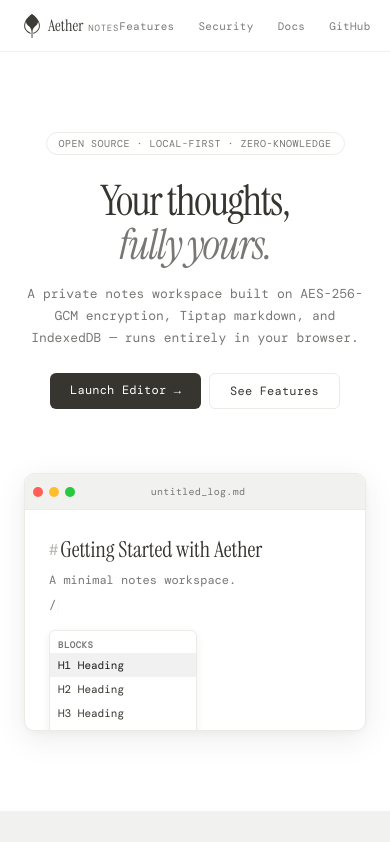
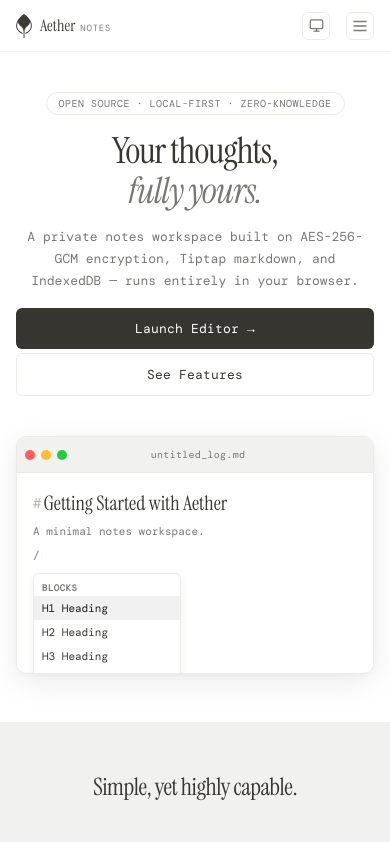
Before and after one commit to joshuasarmiento/aethernotes, a Vue app: page / in a window 390 px wide. Shown: the top 842 px of the page. Built offline with nearby package versions, Linux system fonts and the light colour scheme.

Commit message:
docs: make landing page and documentation page mobile first responsive

```diff
--- a/src/views/LandingPage.vue
+++ b/src/views/LandingPage.vue
@@ -3,7 +3,7 @@
     <!-- Header Navigation -->
     <header class="header font-ui">
       <div class="header-container">
-        <div class="logo">
+        <router-link to="/" class="logo">
           <svg class="logo-icon" width="16" height="24" viewBox="0 0 333 510" fill="none"
             xmlns="http://www.w3.org/2000/svg">
             <path
@@ -11,13 +11,9 @@
               fill="currentColor" />
           </svg>
           <span class="logo-text font-display">Aether <span class="logo-notes font-ui">Notes</span></span>
-        </div>
-        <nav class="nav-links">
-          <a href="#features">Features</a>
-          <a href="#security">Security</a>
-          <router-link to="/docs">Docs</router-link>
-          <a href="https://github.com/joshuasarmiento/aethernotes" target="_blank" rel="noopener">GitHub</a>
+        </router-link>
 
+        <div class="header-right">
           <!-- Theme toggle -->
           <button class="theme-toggle" @click="cycleTheme"
             :aria-label="`Switch theme (current: ${settingsStore.theme})`">
@@ -44,10 +40,42 @@
             </svg>
           </button>
 
+          <nav class="nav-links">
+            <a href="#features">Features</a>
+            <a href="#security">Security</a>
+            <router-link to="/docs">Docs</router-link>
+            <a href="https://github.com/joshuasarmiento/aethernotes" target="_blank" rel="noopener">GitHub</a>
             <router-link to="/note" class="cta-btn">Launch App →</router-link>
           </nav>
+
+          <!-- Mobile Menu Button -->
+          <button class="menu-toggle" @click="toggleMobileMenu" :aria-expanded="mobileMenuOpen" aria-label="Toggle menu">
+            <svg v-if="!mobileMenuOpen" xmlns="http://www.w3.org/2000/svg" width="18" height="18" viewBox="0 0 24 24" fill="none" stroke="currentColor" stroke-width="2" stroke-linecap="round" stroke-linejoin="round">
+              <line x1="4" x2="20" y1="12" y2="12" />
+              <line x1="4" x2="20" y1="6" y2="6" />
+              <line x1="4" x2="20" y1="18" y2="18" />
+            </svg>
+            <svg v-else xmlns="http://www.w3.org/2000/svg" width="18" height="18" viewBox="0 0 24 24" fill="none" stroke="currentColor" stroke-width="2" stroke-linecap="round" stroke-linejoin="round">
+              <line x1="18" x2="6" y1="6" y2="18" />
+              <line x1="6" x2="18" y1="6" y2="18" />
+            </svg>
+          </button>
+        </div>
       </div>
     </header>
+
+    <!-- Mobile Drawer Overlay -->
+    <Transition name="slide-down">
+      <div v-if="mobileMenuOpen" class="mobile-drawer font-ui">
+        <nav class="mobile-nav">
+          <a href="#features" @click="mobileMenuOpen = false">Features</a>
+          <a href="#security" @click="mobileMenuOpen = false">Security</a>
+          <router-link to="/docs" @click="mobileMenuOpen = false">Docs</router-link>
+          <a href="https://github.com/joshuasarmiento/aethernotes" target="_blank" rel="noopener" @click="mobileMenuOpen = false">GitHub</a>
+          <router-link to="/note" class="mobile-cta-btn" @click="mobileMenuOpen = false">Launch App →</router-link>
+        </nav>
+      </div>
+    </Transition>
 
     <!-- Hero Section -->
     <section class="hero-section">
@@ -256,6 +284,11 @@ import { useTheme } from '@/composables/useTheme';
 const settingsStore = useSettingsStore();
 useTheme();
 
+const mobileMenuOpen = ref(false);
+function toggleMobileMenu() {
+  mobileMenuOpen.value = !mobileMenuOpen.value;
+}
+
 function cycleTheme() {
   const themes: ('light' | 'dark' | 'system')[] = ['light', 'dark', 'system'];
   const nextIdx = (themes.indexOf(settingsStore.theme) + 1) % themes.length;
@@ -389,7 +422,6 @@ onUnmounted(() => {
   left: 0;
   right: 0;
   height: var(--topbar-height);
-  /* Use a solid color with opacity trick — rgba doesn't work with hex CSS vars */
   background-color: var(--bg);
   opacity: 0.97;
   border-bottom: 1px solid var(--border-subtle);
@@ -405,7 +437,13 @@ onUnmounted(() => {
   max-width: 1080px;
   height: 100%;
   margin: 0 auto;
+  padding: 0 var(--space-md);
+}
+
+@media (min-width: 768px) {
+  .header-container {
     padding: 0 var(--space-lg);
+  }
 }
 
 .logo {
@@ -437,10 +475,22 @@ onUnmounted(() => {
   font-family: 'DM Mono', monospace;
 }
 
+.header-right {
+  display: flex;
+  align-items: center;
+  gap: var(--space-md);
+}
+
+.nav-links {
+  display: none;
+}
+
+@media (min-width: 768px) {
   .nav-links {
     display: flex;
     align-items: center;
     gap: var(--space-lg);
+  }
 }
 
 .nav-links a {
@@ -479,6 +529,27 @@ onUnmounted(() => {
   border-color: var(--border);
 }
 
+/* Hamburger toggle */
+.menu-toggle {
+  display: flex;
+  align-items: center;
+  justify-content: center;
+  width: 28px;
+  height: 28px;
+  background: transparent;
+  border: 1px solid var(--border);
+  border-radius: var(--radius);
+  color: var(--text-secondary);
+  cursor: pointer;
+  padding: 0;
+}
+
+@media (min-width: 768px) {
+  .menu-toggle {
+    display: none;
+  }
+}
+
 .cta-btn {
   background: var(--text-primary) !important;
   color: var(--bg) !important;
@@ -490,21 +561,94 @@ onUnmounted(() => {
 }
 
 .cta-btn:hover {
-  opacity: 0.8 !important;
+  opacity: 0.85 !important;
   color: var(--bg) !important;
+}
+
+/* ── Mobile Drawer ── */
+.mobile-drawer {
+  position: fixed;
+  top: var(--topbar-height);
+  left: 0;
+  right: 0;
+  bottom: 0;
+  background: var(--bg);
+  z-index: 999;
+  display: flex;
+  flex-direction: column;
+  padding: var(--space-xl) var(--space-lg);
+  border-top: 1px solid var(--border-subtle);
+}
+
+.mobile-nav {
+  display: flex;
+  flex-direction: column;
+  gap: var(--space-lg);
+}
+
+.mobile-nav a {
+  text-decoration: none;
+  color: var(--text-secondary);
+  font-size: 18px;
+  font-weight: 500;
+  padding: var(--space-xs) 0;
+  border-bottom: 1px solid var(--border-subtle);
+  transition: color var(--duration-fast) var(--ease-out);
+}
+
+.mobile-nav a:hover {
+  color: var(--text-primary);
+}
+
+.mobile-cta-btn {
+  text-align: center;
+  background: var(--text-primary);
+  color: var(--bg) !important;
+  padding: var(--space-md);
+  border-radius: var(--radius);
+  font-size: 16px !important;
+  font-weight: 600;
+  margin-top: var(--space-lg);
+  border-bottom: none !important;
+}
+
+/* slide-down transition */
+.slide-down-enter-active,
+.slide-down-leave-active {
+  transition: transform var(--duration-base) var(--ease-out),
+              opacity var(--duration-base) var(--ease-out);
+}
+
+.slide-down-enter-from,
+.slide-down-leave-to {
+  transform: translateY(-20px);
+  opacity: 0;
 }
 
 /* ── Hero ── */
 .hero-section {
+  padding-top: calc(var(--topbar-height) + 40px);
+  padding-bottom: 48px;
+  text-align: center;
+}
+
+@media (min-width: 768px) {
+  .hero-section {
     padding-top: calc(var(--topbar-height) + 80px);
     padding-bottom: 80px;
-  text-align: center;
+  }
 }
 
 .hero-container {
   max-width: 760px;
   margin: 0 auto;
+  padding: 0 var(--space-md);
+}
+
+@media (min-width: 768px) {
+  .hero-container {
     padding: 0 var(--space-lg);
+  }
 }
 
 .hero-badge {
@@ -515,16 +659,30 @@ onUnmounted(() => {
   border: 1px solid var(--border);
   border-radius: 99px;
   padding: 4px 12px;
-  margin-bottom: var(--space-lg);
+  margin-bottom: var(--space-md);
   text-transform: uppercase;
 }
 
+@media (min-width: 768px) {
+  .hero-badge {
+    margin-bottom: var(--space-lg);
+  }
+}
+
+.hero-title {
+  font-size: 36px;
+  line-height: 1.1;
+  letter-spacing: -1px;
+  margin-bottom: var(--space-md);
+  font-weight: normal;
+}
+
+@media (min-width: 768px) {
   .hero-title {
     font-size: clamp(42px, 8vw, 72px);
     line-height: 1.05;
     letter-spacing: -1.5px;
-  margin-bottom: var(--space-md);
-  font-weight: normal;
+  }
 }
 
 .italic-accent {
@@ -537,27 +695,54 @@ onUnmounted(() => {
   font-size: 13px;
   color: var(--text-secondary);
   line-height: 1.7;
+  margin-bottom: var(--space-md);
+  max-width: 100%;
+}
+
+@media (min-width: 768px) {
+  .hero-subtitle {
     margin-bottom: var(--space-lg);
     max-width: 460px;
     margin-left: auto;
     margin-right: auto;
   }
+}
 
 .hero-ctas {
   display: flex;
+  flex-direction: column;
+  gap: var(--space-xs);
+  margin-bottom: var(--space-xl);
+  align-items: stretch;
+}
+
+@media (min-width: 768px) {
+  .hero-ctas {
+    flex-direction: row;
     justify-content: center;
     gap: var(--space-sm);
     margin-bottom: var(--space-2xl);
+    align-items: center;
+  }
 }
 
 .hero-btn {
   text-decoration: none;
-  padding: 9px 20px;
-  font-size: 12px;
+  padding: 12px 20px;
+  font-size: 13px;
   border-radius: var(--radius);
   font-weight: 500;
   transition: all var(--duration-fast) var(--ease-out);
   letter-spacing: 0.2px;
+  text-align: center;
+}
+
+@media (min-width: 768px) {
+  .hero-btn {
+    padding: 9px 20px;
+    font-size: 12px;
+    text-align: left;
+  }
 }
 
 .hero-btn.primary {
@@ -586,8 +771,15 @@ onUnmounted(() => {
   overflow: hidden;
   background: var(--bg-elevated);
   text-align: left;
+  width: 100%;
+  max-width: 100%;
+  margin: 0 auto;
+}
+
+@media (min-width: 768px) {
+  .editor-mockup {
     max-width: 580px;
-  margin: 0 auto;
+  }
 }
 
 .mockup-header {
@@ -632,9 +824,16 @@ onUnmounted(() => {
 }
 
 .mockup-body {
+  padding: var(--space-md);
+  min-height: 200px;
+  position: relative;
+}
+
+@media (min-width: 768px) {
+  .mockup-body {
     padding: var(--space-lg);
     min-height: 220px;
-  position: relative;
+  }
 }
 
 .simulated-editor {
@@ -645,7 +844,7 @@ onUnmounted(() => {
 
 .sim-h1 {
   font-family: 'Instrument Serif', Georgia, serif;
-  font-size: 22px;
+  font-size: 20px;
   color: var(--text-primary);
   display: flex;
   align-items: center;
@@ -653,9 +852,15 @@ onUnmounted(() => {
   min-height: 1.4em;
 }
 
+@media (min-width: 768px) {
+  .sim-h1 {
+    font-size: 22px;
+  }
+}
+
 .sim-h2 {
   font-family: 'Instrument Serif', Georgia, serif;
-  font-size: 17px;
+  font-size: 16px;
   color: var(--text-primary);
   font-weight: 600;
   margin-top: var(--space-xs);
@@ -665,12 +870,24 @@ onUnmounted(() => {
   min-height: 1.4em;
 }
 
+@media (min-width: 768px) {
+  .sim-h2 {
+    font-size: 17px;
+  }
+}
+
 .sim-p {
   font-family: 'DM Mono', monospace;
-  font-size: 12px;
+  font-size: 11px;
   color: var(--text-secondary);
   line-height: 1.6;
   min-height: 1.6em;
+}
+
+@media (min-width: 768px) {
+  .sim-p {
+    font-size: 12px;
+  }
 }
 
 .sim-p.placeholder {
@@ -713,8 +930,8 @@ onUnmounted(() => {
 /* Slash menu */
 .simulated-slash-menu {
   position: absolute;
-  left: var(--space-lg);
-  top: 120px;
+  left: var(--space-md);
+  top: 100px;
   background: var(--bg-elevated);
   border: 1px solid var(--border);
   border-radius: var(--radius);
@@ -722,6 +939,13 @@ onUnmounted(() => {
   width: 148px;
   padding: var(--space-xs) 0;
   z-index: 10;
+}
+
+@media (min-width: 768px) {
+  .simulated-slash-menu {
+    left: var(--space-lg);
+    top: 120px;
+  }
 }
 
 .slash-header {
@@ -746,23 +970,42 @@ onUnmounted(() => {
 
 /* ── Features Grid ── */
 .features-section {
-  padding: 96px 0;
+  padding: 48px 0;
   border-top: 1px solid var(--border-subtle);
   background: var(--bg-sunken);
+}
+
+@media (min-width: 768px) {
+  .features-section {
+    padding: 96px 0;
+  }
 }
 
 .section-container {
   max-width: 1040px;
   margin: 0 auto;
+  padding: 0 var(--space-md);
+}
+
+@media (min-width: 768px) {
+  .section-container {
     padding: 0 var(--space-lg);
+  }
 }
 
 .section-title {
-  font-size: clamp(28px, 4vw, 38px);
+  font-size: 24px;
   text-align: center;
-  margin-bottom: var(--space-2xl);
+  margin-bottom: var(--space-xl);
   font-weight: normal;
   letter-spacing: -0.5px;
+}
+
+@media (min-width: 768px) {
+  .section-title {
+    font-size: clamp(28px, 4vw, 38px);
+    margin-bottom: var(--space-2xl);
+  }
 }
 
 .features-grid {
@@ -812,8 +1055,14 @@ onUnmounted(() => {
 
 /* ── Security Section ── */
 .security-section {
+  padding: 48px 0;
+  border-top: 1px solid var(--border-subtle);
+}
+
+@media (min-width: 768px) {
+  .security-section {
     padding: 96px 0;
-  border-top: 1px solid var(--border-subtle);
+  }
 }
 
 .security-subtitle {
@@ -821,8 +1070,14 @@ onUnmounted(() => {
   color: var(--text-secondary);
   text-align: center;
   margin-top: calc(-1 * var(--space-md));
+  margin-bottom: var(--space-xl);
+  line-height: 1.6;
+}
+
+@media (min-width: 768px) {
+  .security-subtitle {
     margin-bottom: var(--space-2xl);
-  line-height: 1.6;
+  }
 }
 
 .crypto-flow {
@@ -846,6 +1101,7 @@ onUnmounted(() => {
   border-radius: var(--radius-lg);
   padding: var(--space-lg);
   text-align: center;
+  width: 100%;
 }
 
 .flow-badge {
@@ -894,24 +1150,42 @@ onUnmounted(() => {
 
 /* ── Footer ── */
 .footer {
-  padding: 96px 0 64px;
+  padding: 48px 0 32px;
   background: var(--bg-sunken);
   border-top: 1px solid var(--border-subtle);
   text-align: center;
   margin-top: auto;
 }
 
+@media (min-width: 768px) {
+  .footer {
+    padding: 96px 0 64px;
+  }
+}
+
 .footer-container {
   max-width: 480px;
   margin: 0 auto;
+  padding: 0 var(--space-md);
+}
+
+@media (min-width: 768px) {
+  .footer-container {
     padding: 0 var(--space-lg);
+  }
 }
 
 .footer-title {
-  font-size: 36px;
+  font-size: 28px;
   font-weight: normal;
   margin-bottom: var(--space-xs);
   letter-spacing: -0.5px;
+}
+
+@media (min-width: 768px) {
+  .footer-title {
+    font-size: 36px;
+  }
 }
 
 .footer-subtitle {
@@ -932,6 +1206,13 @@ onUnmounted(() => {
   font-weight: 500;
   margin-bottom: var(--space-2xl);
   transition: opacity var(--duration-fast) var(--ease-out);
+  width: 100%;
+}
+
+@media (min-width: 768px) {
+  .footer-btn {
+    width: auto;
+  }
 }
 
 .footer-btn:hover {
@@ -944,6 +1225,7 @@ onUnmounted(() => {
   justify-content: center;
   gap: var(--space-sm);
   margin-bottom: var(--space-md);
+  flex-wrap: wrap;
 }
 
 .footer-links a {
@@ -966,6 +1248,7 @@ onUnmounted(() => {
   font-size: 10px;
   color: var(--text-muted);
   letter-spacing: 0.2px;
+  line-height: 1.4;
 }
 
 /* ── Transition ── */
```
Also changed, not shown: src/views/DocsPage.vue (+112 -19 lines). Lines whose indentation alone changed are shown as unchanged.
